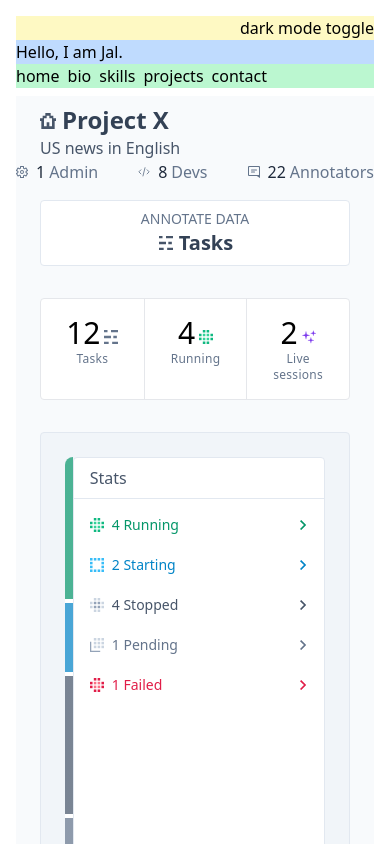
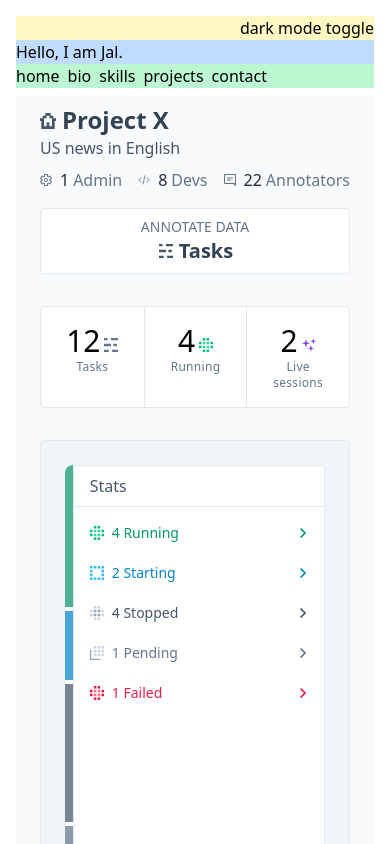
Before and after one commit to jalridley/portfolio, a Nuxt app: page /projects/explosion/dashboard in a window 390 px wide. Shown: the top 844 px of the page. Built offline with nearby package versions, Linux system fonts and the light colour scheme.

Commit message:
responsive spacing and mr in Stats

```diff
--- a/components/Stats.vue
+++ b/components/Stats.vue
@@ -1,6 +1,6 @@
 <template>
   <section :class="classes">
-    <ul class="flex space-x-10">
+    <ul class="mt-2 flex space-x-4 sm:mt-0 sm:space-x-10">
       <li v-for="item in items" :key="item.name" class="flex items-center">
         <component :is="item.icon" class="mr-2 h-3 w-3" />
         <strong class="mr-1 text-base font-medium text-slate-800">{{
```
